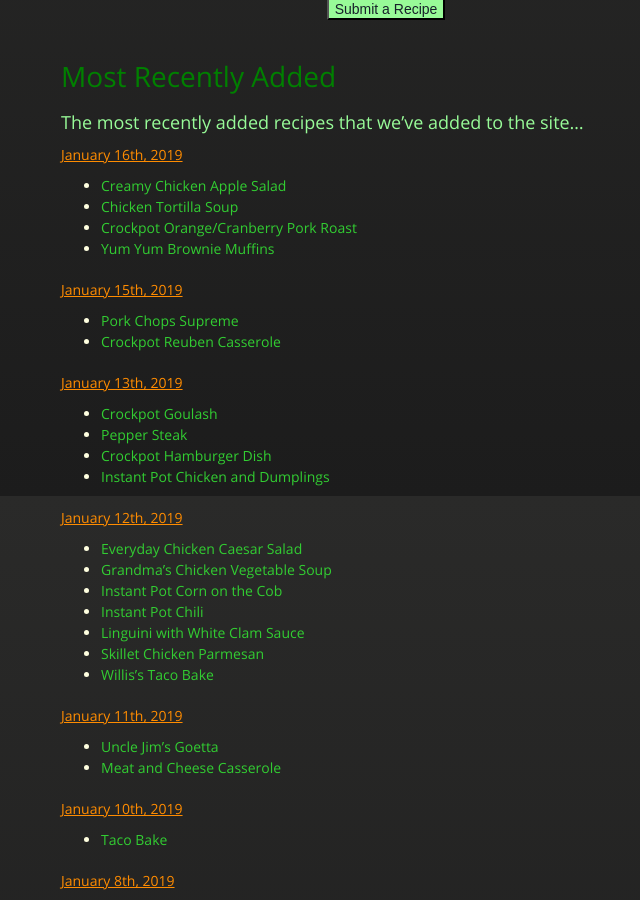
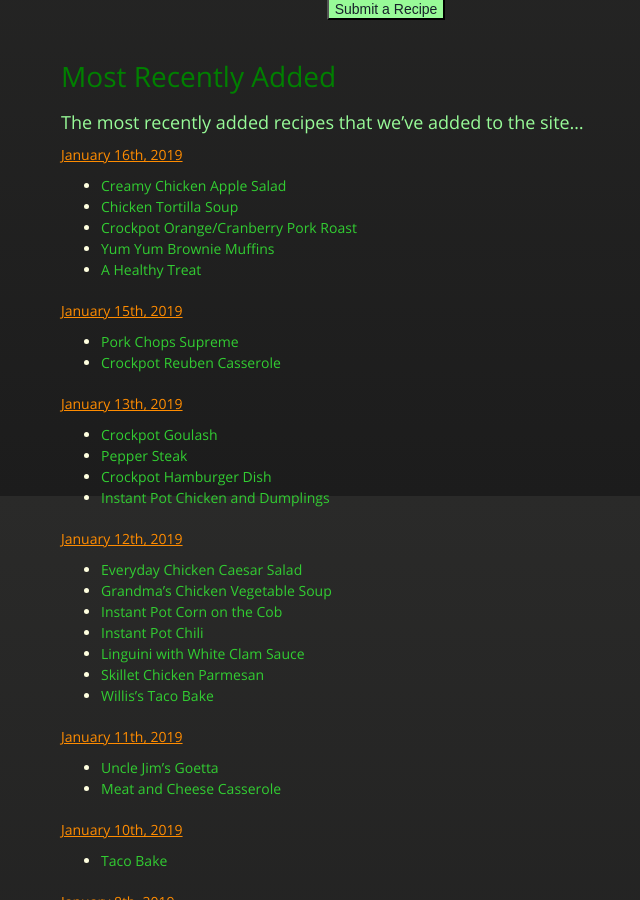
Before and after one commit to cmwillett/TheDigitalCookbook, a Jekyll site: the page built from MostRecentlyAdded.md, in a window 1280 px wide and 900 px high, scrolled down 404 px. Shown: the whole window, without its empty margins (254-894 px from the left). Built offline with Jekyll 4.4.1, drawn with Linux system fonts in a browser that asks for light colours; nearby versions of some CDN libraries.

Commit message:
Update MostRecentlyAdded.md

```diff
--- a/MostRecentlyAdded.md
+++ b/MostRecentlyAdded.md
@@ -12,6 +12,7 @@ tags: recent,current
 * [Chicken Tortilla Soup]({{site.github.url}}/SoupsAndStews/ChickenTortillaSoup/index.html)
 * [Crockpot Orange/Cranberry Pork Roast]({{site.github.url}}/SlowCooker/OrangeCranberryPorkRoast/index.html)
 * [Yum Yum Brownie Muffins]({{site.github.url}}/Desserts/YumYumBrownieMuffins/index.html)
+* [A Healthy Treat]({{site.github.url}}/Desserts/AHealthyTreat/index.html)
 
 #### January 15th, 2019
 * [Pork Chops Supreme]({{site.github.url}}/SlowCooker/PorkChopsSupreme/index.html)
```
